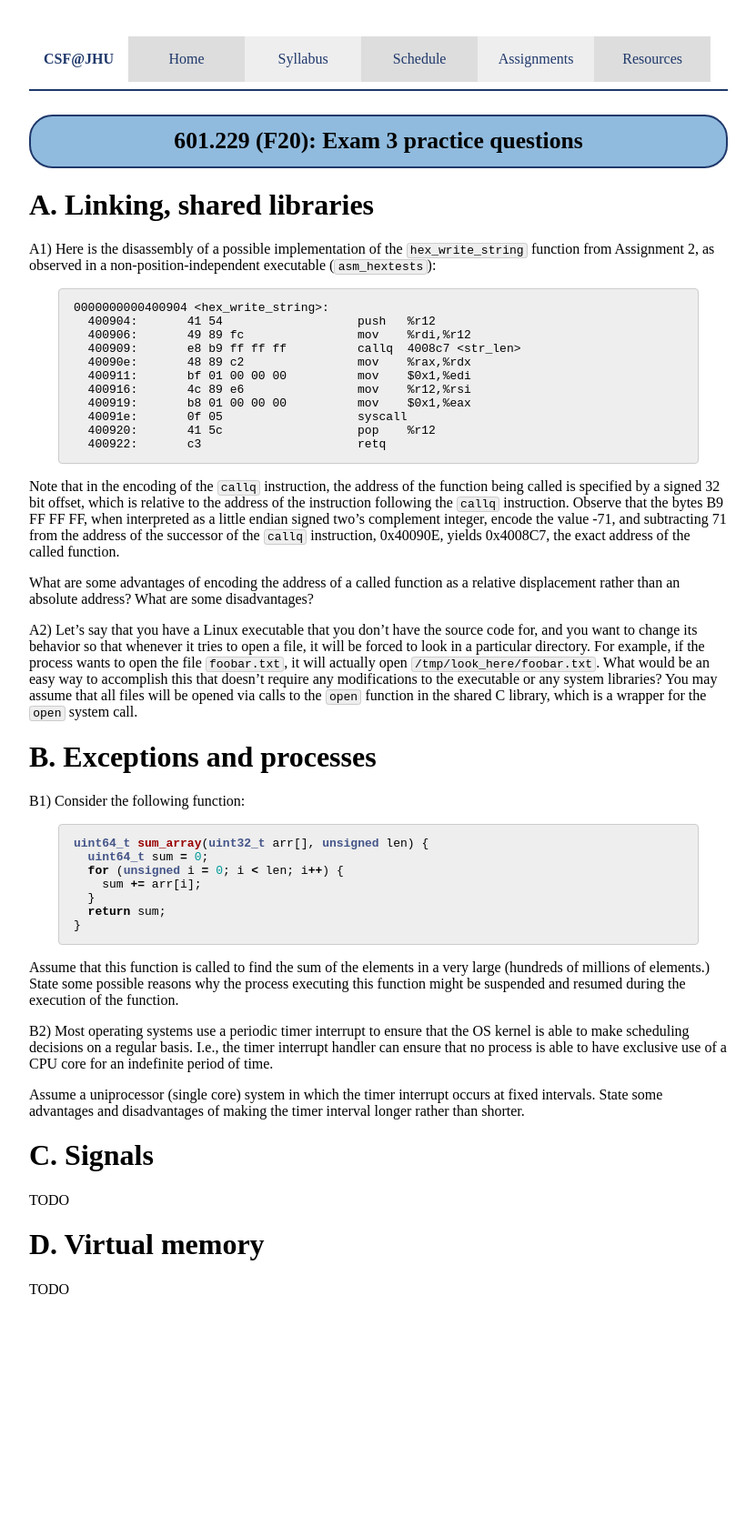
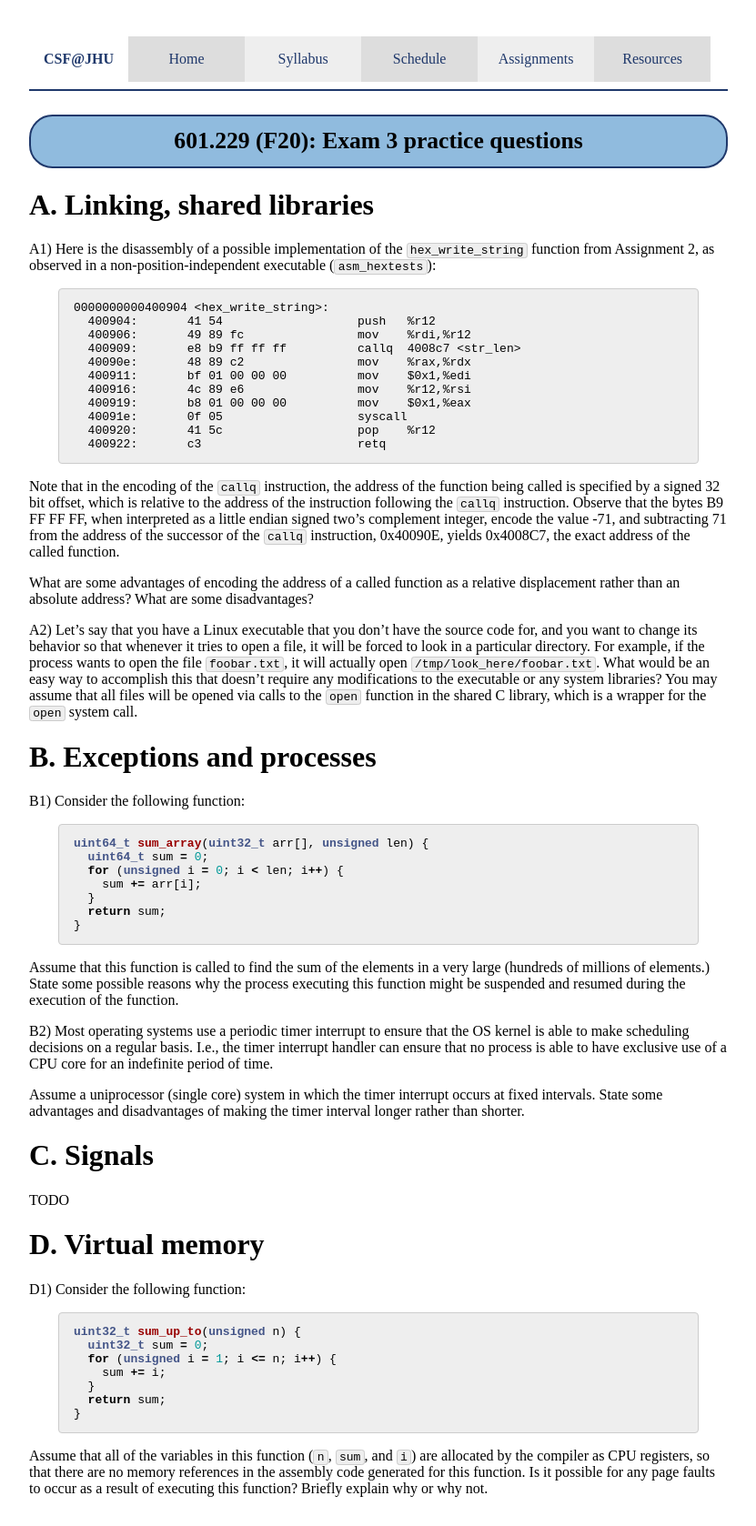
Before and after one commit to jhucsf/fall2020, a Jekyll site: the page built from resources/exam3review.md, in a window 1280 px wide. Shown: the whole page at 91% size, without its empty margins (224-1055 px from the left). Built offline with Jekyll 4.4.1, drawn with Linux system fonts in a browser that asks for light colours; before the commit the page ends 1459 px from its top, so only the background shows below that.

Commit message:
added a VM question

````diff
--- a/resources/exam3review.md
+++ b/resources/exam3review.md
@@ -53,4 +53,16 @@ TODO
 
 # D. Virtual memory
 
-TODO
+D1) Consider the following function:
+
+```c
+uint32_t sum_up_to(unsigned n) {
+  uint32_t sum = 0;
+  for (unsigned i = 1; i <= n; i++) {
+    sum += i;
+  }
+  return sum;
+}
+```
+
+Assume that all of the variables in this function (`n`, `sum`, and `i`) are allocated by the compiler as CPU registers, so that there are no memory references in the assembly code generated for this function.  Is it possible for any page faults to occur as a result of executing this function? Briefly explain why or why not.
````
